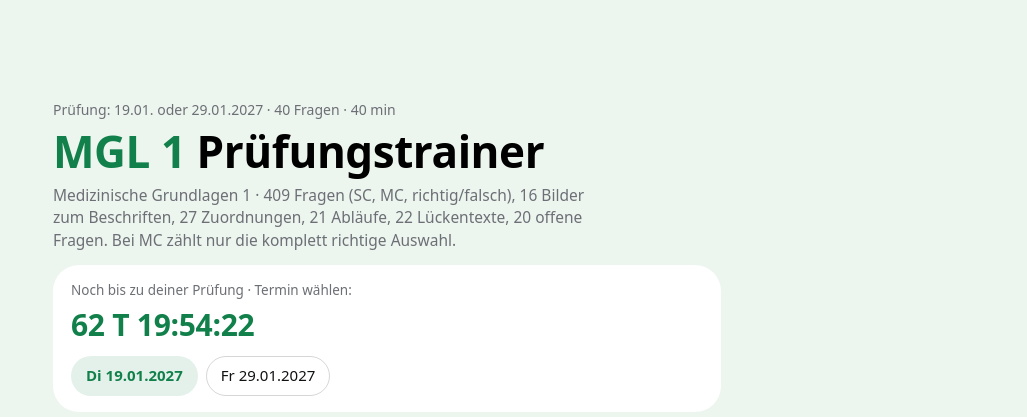
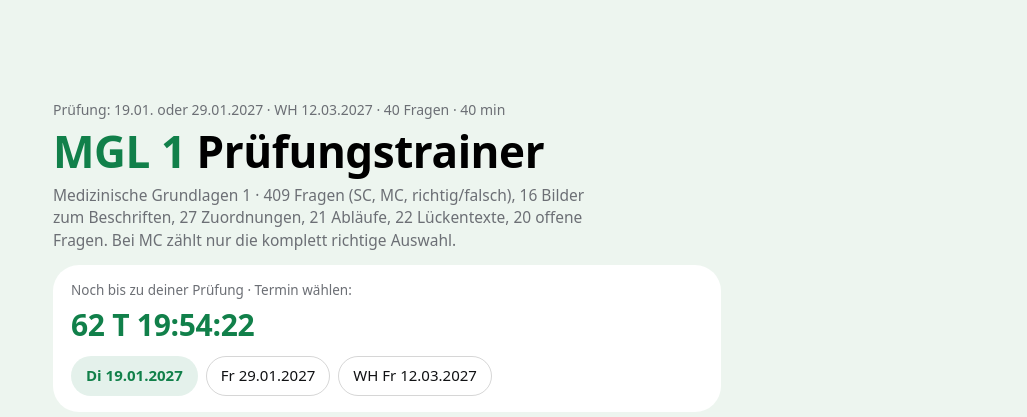
Before and after one commit to ryumatvv7/MGL, a plain HTML site: page index.html in a window 1280 px wide. Shown: the top 417 px of the page, without its empty margins (253-1280 px from the left). Drawn offline with Linux system fonts and the light colour scheme.

Commit message:
WH-Termin 12.03.2027
Co-Authored-By: Claude Opus 5.5 <noreply@anthropic.com>
Claude-Session: https://claude.ai/code/session_01722TsuJZgNwwCTkDUBLPn7

```diff
--- a/index.html
+++ b/index.html
@@ -713,7 +713,7 @@ h3{font-family:var(--f-display);font-weight:700;font-size:18px;margin:0;color:va
   <p class="sub">Haupttext auf Deutsch (so wie im Test),. Nur Inhalte aus den Kursunterlagen: Foliensätze Dr. Nina Maas, Begleitskript Steinwender, VO-Wiederholung &amp; Aufgabenblatt Opriessnig, Tafelbild. Widersprüche zwischen Quellen stehen bei „Fallen“.</p>
   <div class="box"><b>Prüfung:</b> schriftlich online (eduexaminer), <b>40 Fragen in 40 Minuten</b>, 1 Punkt pro Frage. Falsche Antworten → <b>Teilpunkt-Abzug bei dieser Frage</b> (bis max. 0, nicht ins Minus).
   <br><b>Notenschlüssel:</b> 1 = 100–90 % · 2 = 89,99–80 · 3 = 79,99–70 · 4 = 69,99–60 · 5 &lt; 60 %.
-  <br><b>Termine:</b> 19.01.2027 oder 29.01.2027 (Anmeldung in Joanneum|online).</div>
+  <br><b>Termine:</b> 19.01.2027 oder 29.01.2027 · Wiederholung 12.03.2027 (Anmeldung in Joanneum|online).</div>
   <h3>Lehrinhalte (8 Termine)</h3>
   <div class="tw"><table>
     <tr><th>Thema</th><th>Kern</th></tr>
@@ -2137,7 +2137,7 @@ function home(){
   const ex=examPool().length;
   app.innerHTML=`
   <header class="head">
-    <div class="status"><span class="dot"></span>Prüfung: 19.01. oder 29.01.2027 · 40 Fragen · 40 min</div>
+    <div class="status"><span class="dot"></span>Prüfung: 19.01. oder 29.01.2027 · WH 12.03.2027 · 40 Fragen · 40 min</div>
     <h1><span class="x">MGL 1</span> Prüfungstrainer</h1>
     ${ECG}
     <p class="sub">Medizinische Grundlagen 1 · ${B.length} Fragen (SC, MC, richtig/falsch), ${IMG.length} Bilder zum Beschriften, ${MATCH.length} Zuordnungen, ${SEQ.length} Abläufe, ${CLOZE.length} Lückentexte, ${OPEN.length} offene Fragen. Bei MC zählt nur die komplett richtige Auswahl.</p>
@@ -2929,7 +2929,7 @@ function setSkin(v){ store.set("mgl_skin",v); applySkin(v); }
 applySkin(curSkin());
 
 /* ---------- Countdown ---------- */
-const EXAMS=[["2027-01-19","Di 19.01.2027"],["2027-01-29","Fr 29.01.2027"]];
+const EXAMS=[["2027-01-19","Di 19.01.2027"],["2027-01-29","Fr 29.01.2027"],["2027-03-12","WH Fr 12.03.2027"]];
 function curExam(){ return store.get("mgl_exam","2027-01-19"); }
 function cdText(){ const [y,m,d]=curExam().split("-").map(Number); const ms=new Date(y,m-1,d,8)-new Date();
   if(ms<=0&&ms>-16*36e5) return "<b>Heute ist Prüfung – viel Erfolg! 🍀</b>";
```
Also changed, not shown: 1 other file.
